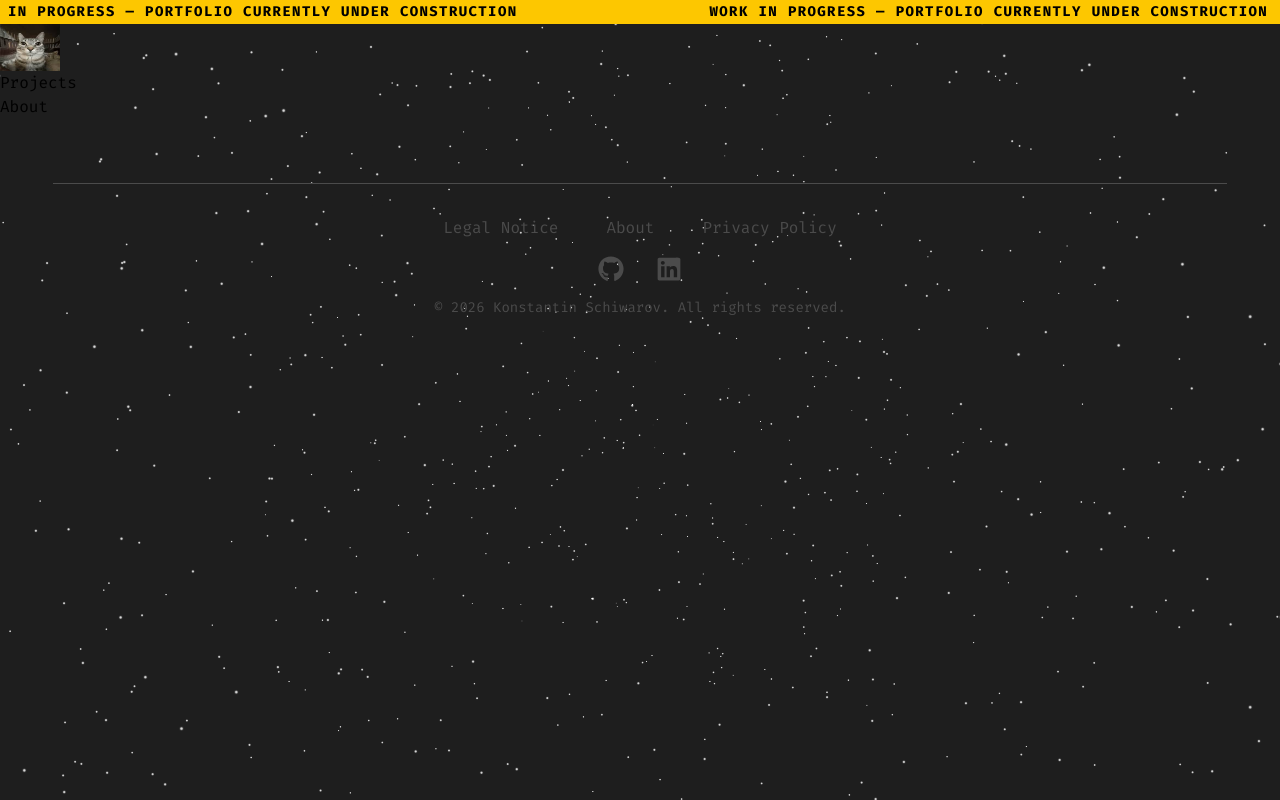
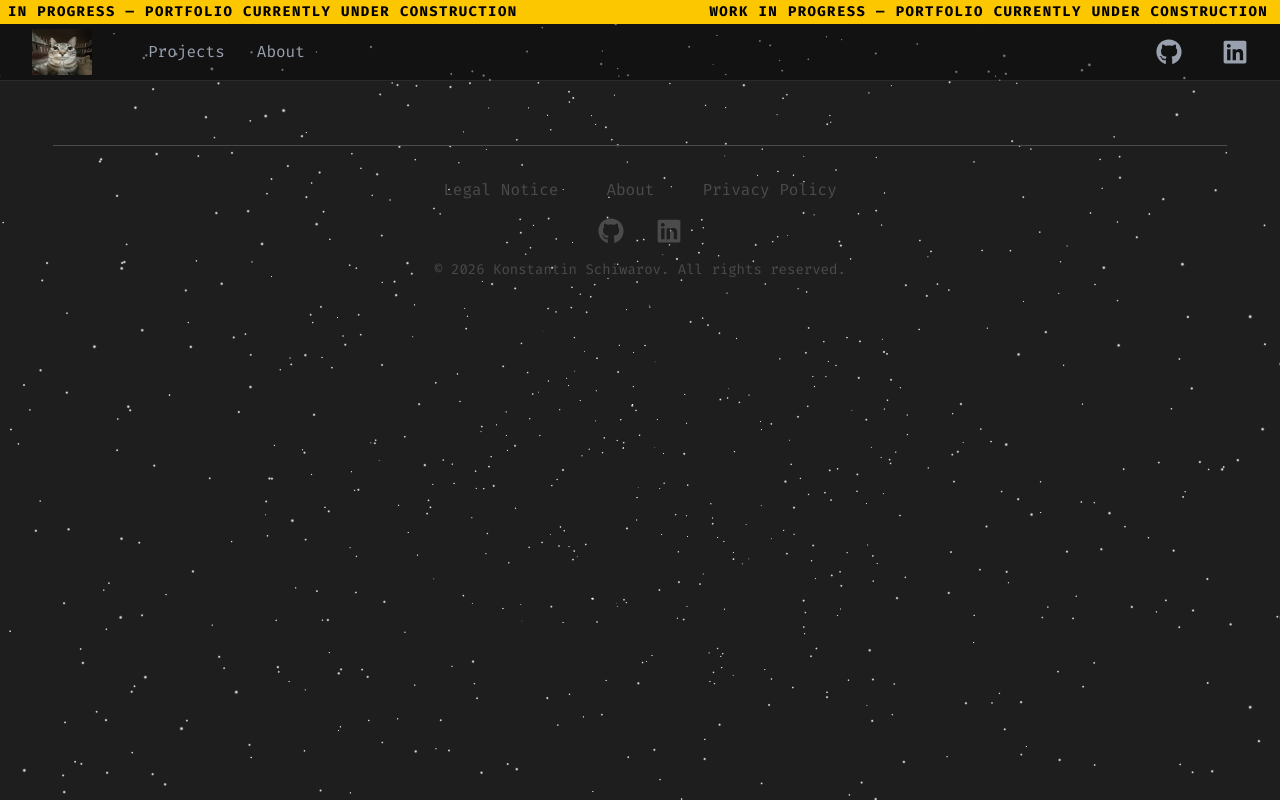
Before and after one commit to Sonic12K12/portfolio-website-nextjs, a Next.js app: page / in a window 1280 px wide. Built offline with nearby package versions, Linux system fonts and the light colour scheme.

Commit message:
provisian navbar styling

```diff
--- a/src/components/Navbar.js
+++ b/src/components/Navbar.js
@@ -3,30 +3,58 @@
 import { usePathname } from "next/navigation";
 import Image from "next/image";
 import Link from "next/link";
+import { FaGithub } from "react-icons/fa";
+import { FaLinkedin } from "react-icons/fa";
 
 export default function Navbar() {
-  const pathname = usePathname();
+  const currentPath = usePathname();
 
-  // Define routes where the banner should not render
+  // Define routes where the navbar should not render
   const hiddenRoutes = ["/login"];
 
   // Hide the component completely on blacklisted routes
-  if (hiddenRoutes.includes(pathname)) {
+  if (hiddenRoutes.includes(currentPath)) {
     return null;
   }
   return (
-    <nav>
+    <nav className="top-0 w-full z-50 flex items-center px-8 gap-10 bg-black/40 border-b border-white/10 text-gray-400">
       <div>
         <Link href="/">
           <Image src="/img/placeholder.jpg" alt="icon" width={60} height={60} />
         </Link>
       </div>
-      <ul>
-        <li>
+      <ul className="flex items-center">
+        <li
+          className={`py-4 px-4 transition-all duration-300 ${currentPath === "/projects" ? "bg-white/10" : ""} ${currentPath === "/projects" ? "" : "hover:text-primary hover:scale-105"}`}
+        >
           <Link href="/projects">Projects</Link>
         </li>
+        <li
+          className={`py-4 px-4 transition-all duration-300 ${currentPath === "/about" ? "bg-white/10" : ""} ${currentPath === "/about" ? "" : "hover:text-primary hover:scale-105"}`}
+        >
+          <Link href="/about">About</Link>
+        </li>
+      </ul>
+      <ul className="flex items-center gap-10 ml-auto">
         <li>
-          <Link href="/about">About</Link>
+          <Link
+            href="https://github.com/Sonic12K12"
+            target="_blank"
+            rel="noopener noreferrer"
+            className="transition-all duration-300 hover:text-primary"
+          >
+            <FaGithub size={26} />
+          </Link>
+        </li>
+        <li>
+          <Link
+            href="https://www.linkedin.com/in/konstantin-schiwarov/"
+            target="_blank"
+            rel="noopener noreferrer"
+            className="transition-all duration-300 hover:text-primary"
+          >
+            <FaLinkedin size={26} />
+          </Link>
         </li>
       </ul>
     </nav>
```
